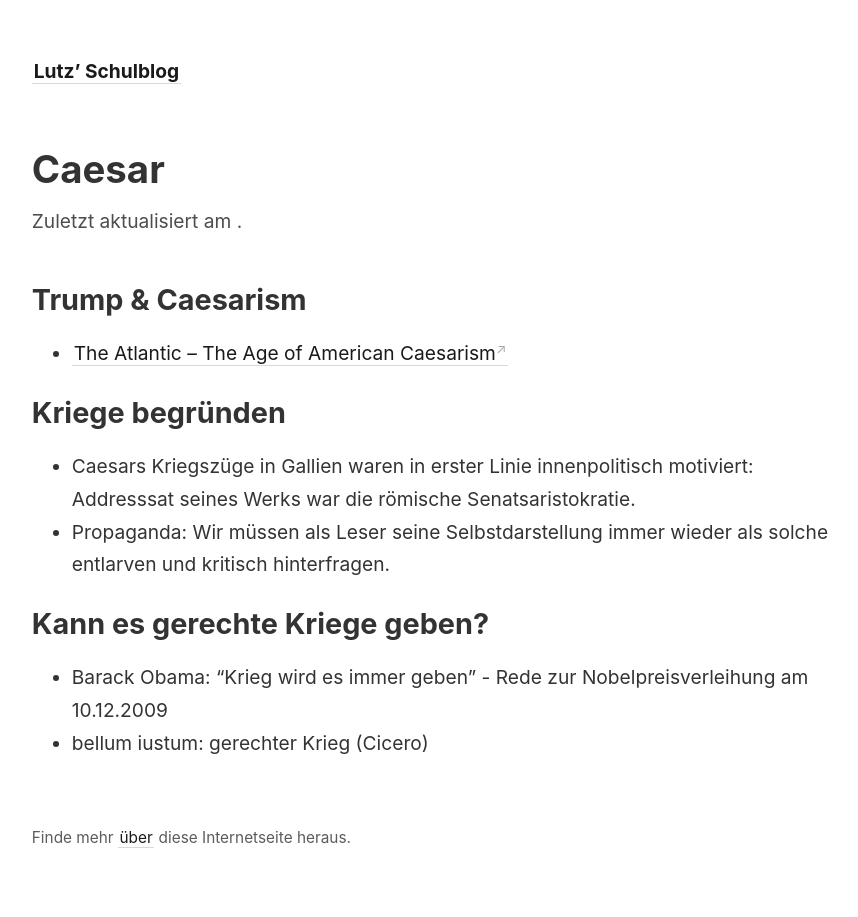
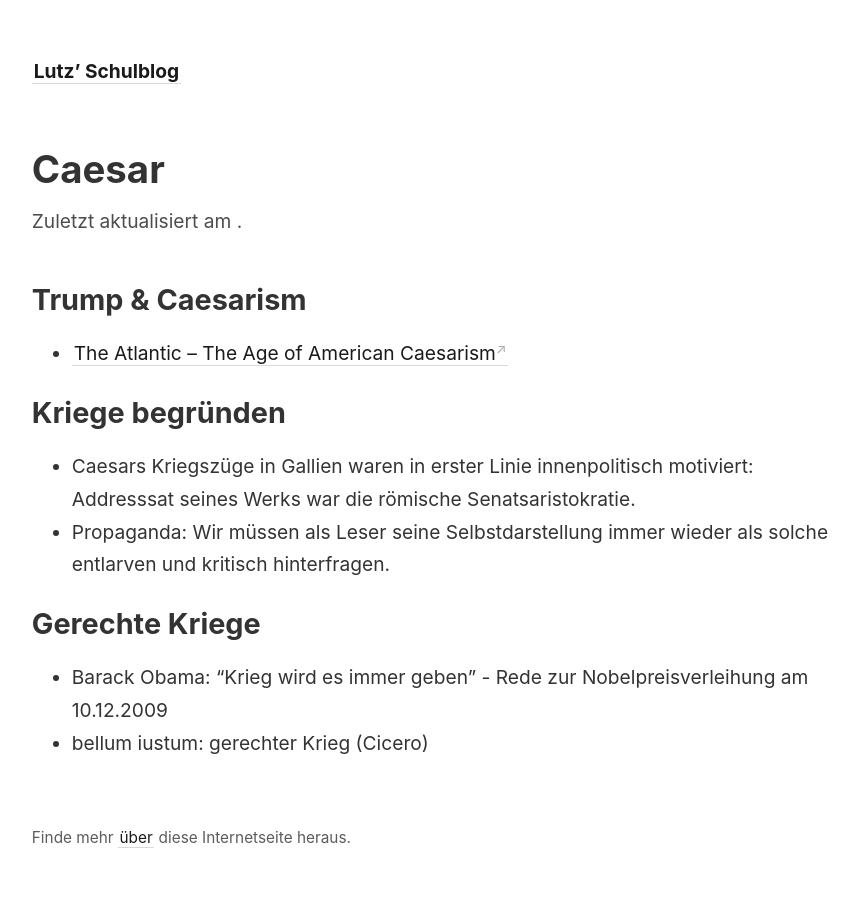
Before and after one commit to lutz-stu/school-blog, a Jekyll site: the page built from _notes/Latein/caesar.md, in a window 1280 px wide. Shown: the whole page, without its empty margins (45-903 px from the left). Built offline with Jekyll 4.4.1, drawn with Linux system fonts in a browser that asks for light colours.

Commit message:
Update Latein content (Caesar)

```diff
--- a/_notes/Latein/caesar.md
+++ b/_notes/Latein/caesar.md
@@ -11,7 +11,7 @@ title: Caesar
 - Caesars Kriegszüge in Gallien waren in erster Linie innenpolitisch motiviert: Addresssat seines Werks war die römische Senatsaristokratie.
 - Propaganda: Wir müssen als Leser seine Selbstdarstellung immer wieder als solche entlarven und kritisch hinterfragen.
 
-## Kann es gerechte Kriege geben?
+## Gerechte Kriege
 
 - Barack Obama: "Krieg wird es immer geben" - Rede zur Nobelpreisverleihung am 10.12.2009
 - bellum iustum: gerechter Krieg (Cicero)
```
